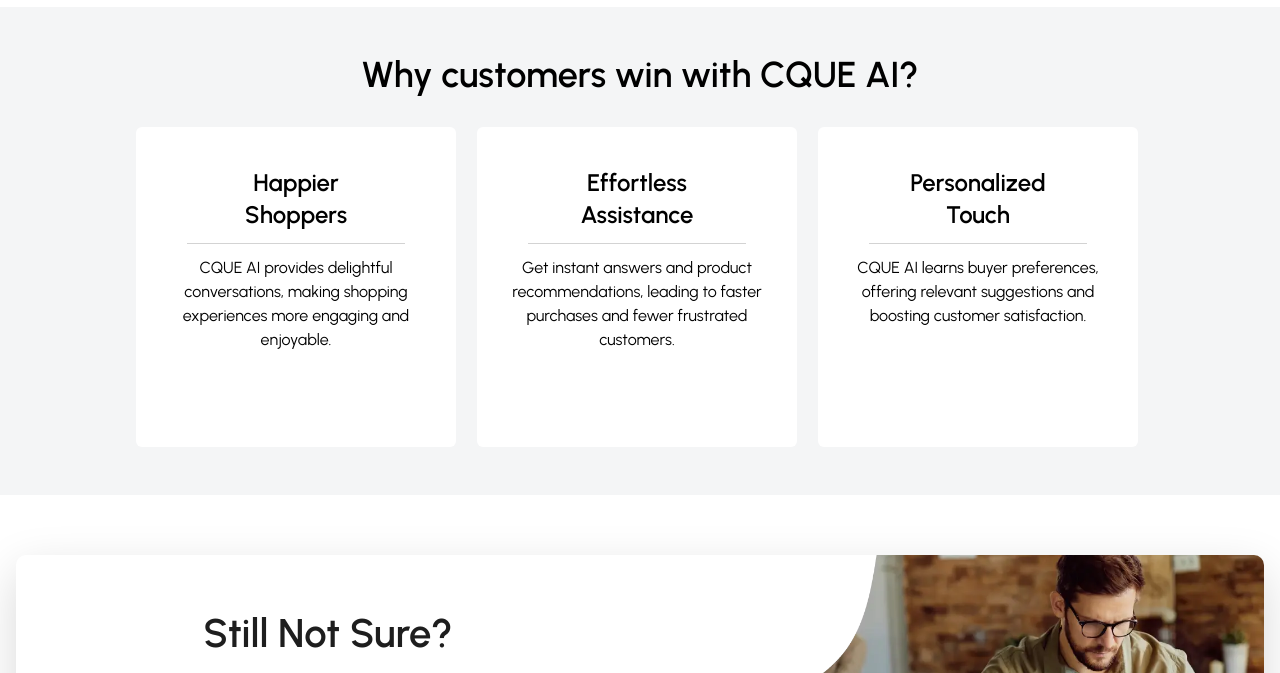
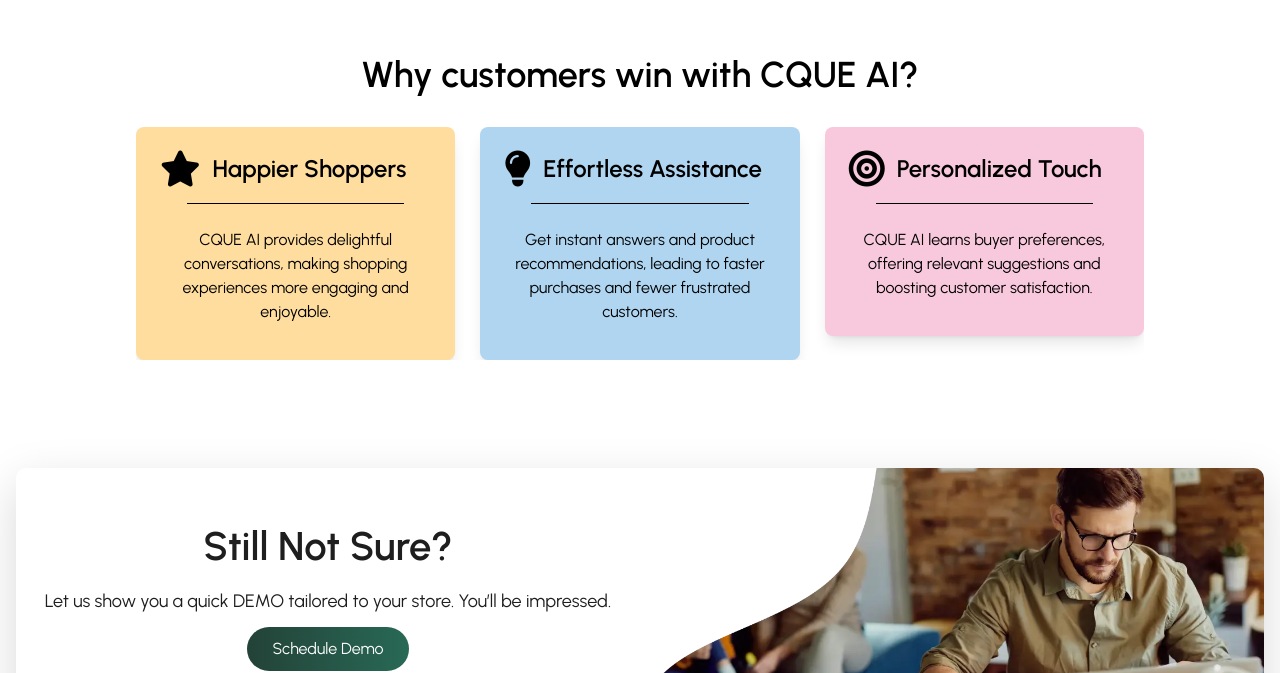
Before and after one commit to navanee1609/cque-archie, a Next.js app: page /aboutus in a window 1280 px wide. Shown: the part 1647-2320 px from the top of the page. Built offline with nearby package versions, Linux system fonts and the light colour scheme.

Commit message:
added minor changes to the carousel section

```diff
--- /dev/null
+++ b/app/aboutus/CarouselSection.tsx
@@ -0,0 +1,94 @@
+import React from 'react';
+import { Swiper, SwiperSlide } from 'swiper/react';
+import 'swiper/css';
+import 'swiper/css/navigation';
+import 'swiper/css/pagination';
+import { Navigation, Pagination } from 'swiper/modules';
+
+const CarouselSection = () => {
+  return (
+    <div className="container mx-auto sm:px-4 max-w-full pt-12 pb-12">
+      <div className="flex flex-wrap items-center justify-center">
+        <h3 className="text-center text-4xl font-semibold mb-8 w-full">
+          Why customers win with CQUE AI?
+        </h3>
+        <div className="w-full lg:w-5/6 pr-4 pl-4">
+          <Swiper
+            spaceBetween={20}
+            slidesPerView={1}
+            breakpoints={{
+              640: {
+                slidesPerView: 1,
+                spaceBetween: 15,
+              },
+              768: {
+                slidesPerView: 2,
+                spaceBetween: 20,
+              },
+              1024: {
+                slidesPerView: 3,
+                spaceBetween: 25,
+              },
+            }}
+            className="swiper"
+            id="owl-carousell"
+          >
+            {/* Carousel Items */}
+            {[
+              {
+                title: "Happier Shoppers",
+                description:
+                  "CQUE AI provides delightful conversations, making shopping experiences more engaging and enjoyable.",
+                icon: "fa-star", // FontAwesome icon
+                bgColor: "bg-[#FEDD9E]", // Background color
+              },
+              {
+                title: "Effortless Assistance",
+                description:
+                  "Get instant answers and product recommendations, leading to faster purchases and fewer frustrated customers.",
+                icon: "fa-lightbulb", // FontAwesome icon
+                bgColor: "bg-[#AFD5F0]", // Background color
+              },
+              {
+                title: "Personalized Touch",
+                description:
+                  "CQUE AI learns buyer preferences, offering relevant suggestions and boosting customer satisfaction.",
+                icon: "fa-bullseye", // FontAwesome icon
+                bgColor: "bg-[#F8C8DC]", // Background color
+              },
+              {
+                title: "24/7 Support",
+                description:
+                  "With round-the-clock AI assistance that continues conversations even after business hours, you'll never miss a sale.",
+                icon: "fa-clock", // FontAwesome icon
+                bgColor: "bg-[#FEDD9E]", // Background color
+              },
+              {
+                title: "Data-Driven Insights",
+                description:
+                  "Through CQUE AI interactions, obtain useful consumer data that can be used to improve marketing strategies and product suggestions.",
+                icon: "fa-chart-bar", // FontAwesome icon
+                bgColor: "bg-[#AFD5F0]", // Background color
+              },
+            ].map((item, index) => (
+              <SwiperSlide key={index}>
+                <div
+                  className={`p-6 rounded-lg shadow-lg ${item.bgColor} transform transition-transform duration-500 hover:scale-105 flex flex-col h-full`}
+                >
+                  <div className="flex items-center justify-start mb-4">
+                    <i className={`fas ${item.icon} text-4xl mr-3 text-black`} />
+                    <h3 className="text-2xl font-semibold text-black">{item.title}</h3>
+                  </div>
+                  <hr className="mx-auto mb-3" style={{ width: "80%", color: "black" }} />
+                  <p className="text-center py-3 text-black">{item.description}</p>
+                </div>
+              </SwiperSlide>
+            ))}
+          </Swiper>
+        </div>
+      </div>
+    </div>
+  );
+};
+
+export default CarouselSection;
--- a/app/aboutus/page.tsx
+++ b/app/aboutus/page.tsx
@@ -11,6 +11,7 @@
 import 'swiper/css/pagination';
 import { Navigation, Pagination } from 'swiper/modules';
 import { InlineWidget } from 'react-calendly';
+import CarouselSection from "./CarouselSection";
 
 interface datatype {
   heading: string;
@@ -106,7 +107,7 @@
                 <div className="fixed inset-0 flex items-center justify-center z-50">
                     <div className="relative rounded-lg p-8 w-11/12 max-w-4xl my-8 bg-transparent">
                         <button
-                            className="absolute top-2 right-2 text-gray-500 hover:text-gray-700 text-2xl text-white"
+                            className="absolute top-2 right-2 text-gray-500 hover:text-gray-700 text-2xl text-black"
                             onClick={handleCloseCalendly}
                         >
                             &#10005; {/* X button */}
@@ -180,119 +181,8 @@
 
 
 
-<div className="container mx-auto bg-lightgrey sm:px-4 max-w-full pt-12 pb-12">
-      <div className="flex flex-wrap items-center justify-center">
-        <h3 className="text-center text-4xl font-semibold mb-8 w-full">
-          Why customers win with CQUE AI?
-        </h3>
-        <div className="w-full lg:w-5/6 pr-4 pl-4">
-          <Swiper
-            spaceBetween={2}
-            slidesPerView={1}
-            breakpoints={{
-              640: {
-                slidesPerView: 1,
-                spaceBetween: 5,
-              },
-              768: {
-                slidesPerView: 2,
-                spaceBetween: 10,
-              },
-              1024: {
-                slidesPerView: 3,
-                spaceBetween: 15,
-              },
-            }}
-            className="swiper"
-            id="owl-carousell"
-          >
+ <CarouselSection/>
 
-
-            <SwiperSlide>
-              <div className="bg-white p-6 rounded-md" style={{ maxWidth: 320, height:320 }}>
-                <div className="text-center w-full font-semibold text-gray-900 mt-4">
-                  <h3 className="text-2xl mb-3 text-black">Happier  <br /> Shoppers</h3>
-
-
-                  <hr className="mx-auto" style={{ width: '80%', color:"lightgrey" , }} />
-                </div>
-                <p className="text-center py-3 text-black">
-                  CQUE AI provides delightful conversations, making shopping experiences more engaging and enjoyable.
-                </p>
-              </div>
-            </SwiperSlide>
-
-            <SwiperSlide>
-              <div className="bg-light bg-white p-6 rounded-md" style={{ maxWidth: 320, height:320 }}>
-                <div className="text-center w-full font-semibold text-gray-900 mt-4">
-                  <h3 className="text-2xl mb-3 text-black">
-                  Effortless
-                <br />
-                Assistance
-
-                  </h3>
-                  <hr className="mx-auto" style={{ width: '80%', color:"lightgrey" , }} />
-                </div>
-                <p className="text-center text-black py-3">
-                Get instant answers and product recommendations, leading to faster purchases and fewer frustrated customers.
-                </p>
-              </div>
-            </SwiperSlide>
-
-            <SwiperSlide>
-              <div className="bg-light bg-white p-6 rounded-md" style={{ maxWidth: 320, height:320 }}>
-                <div className="text-center w-full font-semibold text-gray-900 mt-4">
-                  <h3 className="text-2xl mb-3 text-black">
-                  Personalized
-                <br />
-                Touch
-
-                  </h3>
-                  <hr className="mx-auto" style={{ width: '80%', color:"lightgrey" , }} />
-                </div>
-                <p className="text-center text-black py-3">
-                CQUE AI learns buyer preferences, offering relevant suggestions and boosting customer satisfaction.
-                </p>
-              </div>
-            </SwiperSlide>
-
-            <SwiperSlide>
-              <div className="bg-light bg-white p-6 rounded-md" style={{ maxWidth: 320, height:320 }}>
-                <div className="text-center w-full font-semibold text-gray-900 mt-4">
-                  <h3 className="text-2xl mb-3 text-black">
-                  24/7 support
-                <br />
-                  </h3>
-                  <hr className="mx-auto" style={{ width: '80%', color:"lightgrey" , }} />
-                </div>
-                <p className="text-center text-black py-3">
-                With round-the-clock AI assistance that continues conversations even after business hours, you'll never miss a sale.
-                </p>
-              </div>
-            </SwiperSlide>
-
-            <SwiperSlide>
-              <div className="bg-light bg-white p-6 rounded-md" style={{ maxWidth: 320, height:320 }}>
-                <div className="text-center w-full font-semibold text-gray-900 mt-4">
-                  <h3 className="text-2xl mb-3 text-black">
-                  Data-Driven
-                <br />
-                Insights
-                  </h3>
-                  <hr className="mx-auto" style={{ width: '80%', color:"lightgrey" , }} />
-                </div>
-                <p className="text-center text-black py-3">
-                Through CQUE AI interactions, obtain useful consumer data that can be used to improve marketing strategies and product suggestions.
-                </p>
-              </div>
-            </SwiperSlide>
-
-
-
-          </Swiper>
-        </div>
-      </div>
-    </div>
 
 
 
@@ -321,7 +211,7 @@
                 <div className="fixed inset-0 flex items-center justify-center z-50">
                     <div className="relative rounded-lg p-8 w-11/12 max-w-4xl my-8 bg-transparent">
                         <button
-                            className="absolute top-2 right-2 text-gray-500 hover:text-gray-700 text-2xl text-white"
+                            className="absolute top-2 right-2 text-gray-500 hover:text-gray-700 text-2xl text-black"
                             onClick={handleCalendlyClose}
                         >
                             &#10005; {/* X button */}
--- a/app/components/Navbar/Navbar.tsx
+++ b/app/components/Navbar/Navbar.tsx
@@ -70,14 +70,14 @@
                     src="/images/new_logo.png"
                     alt="logo"
                     className="max-w-full h-auto logo-color mt-1"
-                    style={{ width: 150, height: 40 }}
+                    style={{ width: 150, height: 45 }}
                   />
                 </Link>
               </div>
 
               {/* LINKS */}
 
-              <div className="hidden lg:flex items-center border-right">
+              <div className="hidden lg:flex items-center border-right text-lg font-medium">
   <div className="flex justify-center space-x-6"> {/* Increased space between links */}
     {navigation.map((item) => (
       <Link
```
